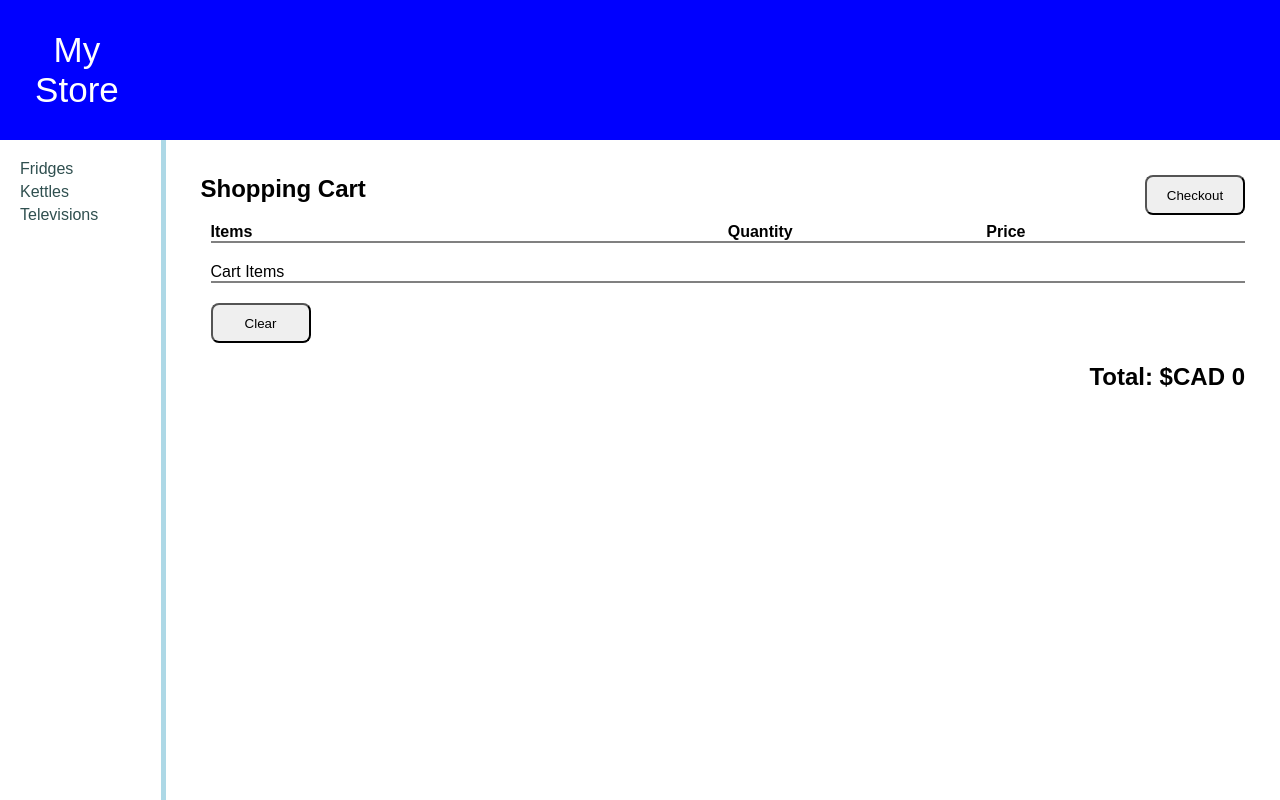
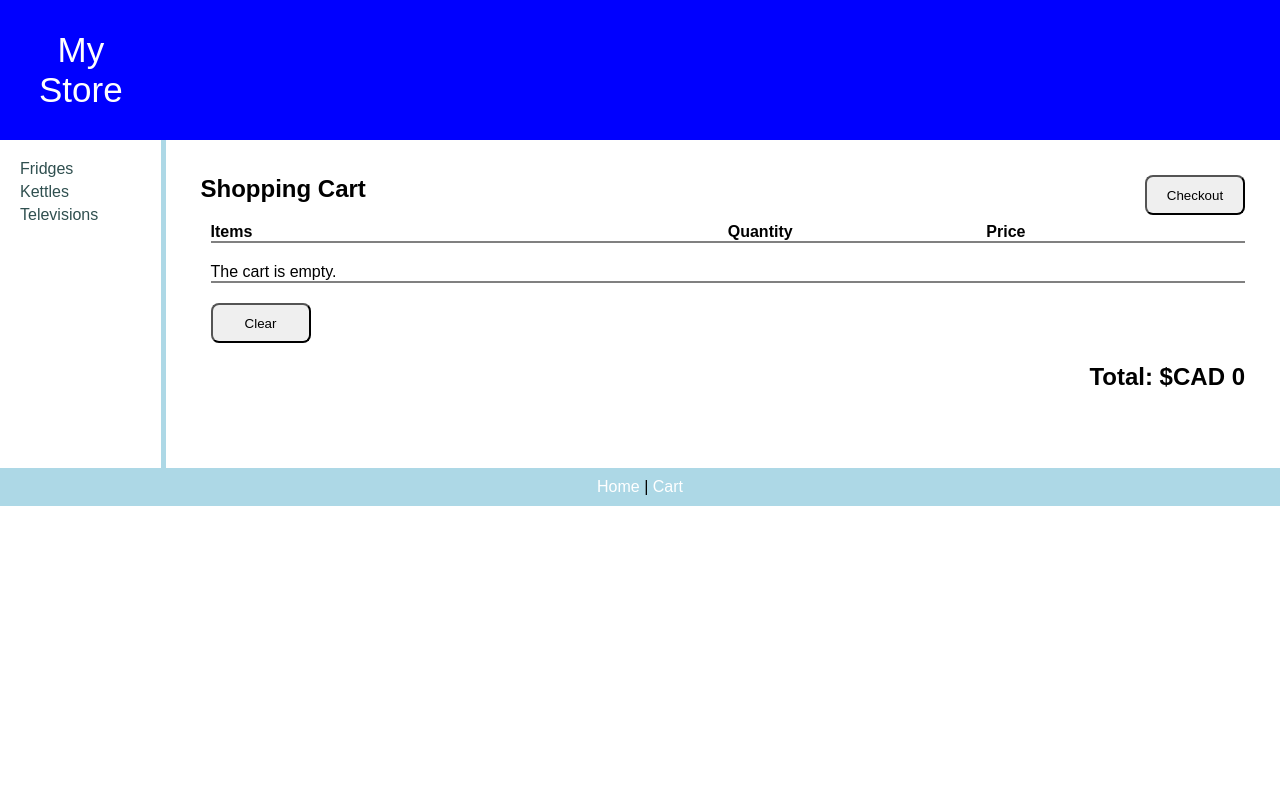
Before and after one commit to HMoein87/React-e-store, a React (Create React App) app: page /cart in a window 1280 px wide. Shown: the top 800 px of the page. Built offline with nearby package versions, Linux system fonts and the light colour scheme; data requests are answered from the project's data file.

Commit message:
implemented shopping cart and icons

```diff
--- a/src/App.css
+++ b/src/App.css
@@ -21,7 +21,7 @@ header {
     font-size: 35px;
     color: white;
     display: grid;
-    grid-template-columns: 0.1fr 0.1fr 1fr 0.1fr;
+    grid-template-columns: 0.1fr 1fr 0.1fr;
 }
 
 header a {
@@ -84,7 +84,7 @@ nav ul li:hover {
 main {
     flex: 0.9;
     padding: 15px;
-    min-height: 1600px;
+    /*min-height: 1600px;*/
 }
 
 /* Style the footer */
--- a/src/Components/CategoryProduct.js
+++ b/src/Components/CategoryProduct.js
@@ -20,8 +20,7 @@ const CategoryProduct = ({
         const navigate = useNavigate();
 
         //access to add product of cartContext
-        const cartContext = useContext(CartContext);
-        const { addProduct } = cartContext;
+        const { addProduct } = useContext(CartContext);;
 
         return (
             <>
--- /dev/null
+++ b/src/Components/Icons.js
@@ -0,0 +1,9 @@
+export const HomeIcon = ({width, onClick}) => <svg width={width} onClick={onClick} fill="currentColor" viewBox="0 0 20 20"><path d="M10.707 2.293a1 1 0 00-1.414 0l-7 7a1 1 0 001.414 1.414L4 10.414V17a1 1 0 001 1h2a1 1 0 001-1v-2a1 1 0 011-1h2a1 1 0 011 1v2a1 1 0 001 1h2a1 1 0 001-1v-6.586l.293.293a1 1 0 001.414-1.414l-7-7z"></path></svg>
+
+export const DownIcon = ({width, onClick}) => <svg width={width} onClick={onClick} fill="currentColor" viewBox="0 0 20 20"><path d="M10 18a8 8 0 100-16 8 8 0 000 16zM7 9a1 1 0 000 2h6a1 1 0 100-2H7z" clipRule="evenodd" fillRule="evenodd"></path></svg>
+
+export const UpIcon = ({width, onClick}) => <svg width={width} onClick={onClick}  fill="currentColor" viewBox="0 0 20 20"><path d="M10 18a8 8 0 100-16 8 8 0 000 16zm1-11a1 1 0 10-2 0v2H7a1 1 0 100 2h2v2a1 1 0 102 0v-2h2a1 1 0 100-2h-2V7z" clipRule="evenodd" fillRule="evenodd"></path></svg>
+
+export const CartIcon = ({width, onClick}) => <svg width={width} onClick={onClick}  fill="currentColor" viewBox="0 0 20 20"><path d="M3 1a1 1 0 000 2h1.22l.305 1.222a.997.997 0 00.01.042l1.358 5.43-.893.892C3.74 11.846 4.632 14 6.414 14H15a1 1 0 000-2H6.414l1-1H14a1 1 0 00.894-.553l3-6A1 1 0 0017 3H6.28l-.31-1.243A1 1 0 005 1H3zM16 16.5a1.5 1.5 0 11-3 0 1.5 1.5 0 013 0zM6.5 18a1.5 1.5 0 100-3 1.5 1.5 0 000 3z"></path></svg>
+
+export const TrashIcon = ({width, onClick}) => <svg width={width} onClick={onClick} fill="currentColor" viewBox="0 0 20 20"><path d="M9 2a1 1 0 00-.894.553L7.382 4H4a1 1 0 000 2v10a2 2 0 002 2h8a2 2 0 002-2V6a1 1 0 100-2h-3.382l-.724-1.447A1 1 0 0011 2H9zM7 8a1 1 0 012 0v6a1 1 0 11-2 0V8zm5-1a1 1 0 00-1 1v6a1 1 0 102 0V8a1 1 0 00-1-1z" clipRule="evenodd" fillRule="evenodd"></path></svg>
--- a/src/Components/ShoppingCart.js
+++ b/src/Components/ShoppingCart.js
@@ -1,13 +1,47 @@
-import React from 'react';
+import React, { useContext } from 'react';
+import { Link, useNavigate } from 'react-router-dom';
+import styled from 'styled-components';
 
-import styled from 'styled-components';
+import { CartContext } from '../contexts/cartContext';
+import { UpIcon, DownIcon, TrashIcon } from './Icons';
+
 
 //ShoppingCart componentS
 const ShoppingCart = () => {
+  const navigate = useNavigate();
+  const {getItems, clearCart, increaseQuantity, decreaseQuantity, removeProduct} = useContext(CartContext);
+
+  const renderCart = () => {
+    const cartItems = getItems();
+
+    if (cartItems.length > 0) {
+      return cartItems.map((i) => (
+        <React.Fragment key={i.id}>
+          <div>
+            <Link to={`/products/${i.id}`}>{i.title}</Link>
+          </div>
+
+          <CartQty>
+            {i.quantity}
+            <UpIcon width={20} onClick={() => increaseQuantity({id: i.id})} />
+            <DownIcon width={20} onClick={() => decreaseQuantity({id: i.id})} />
+            <TrashIcon width={20} onClick={() => removeProduct({id: i.id})} />
+          </CartQty>
+
+          <CartPrice>
+          &#36;CAD {i.price}
+          </CartPrice>
+        </React.Fragment>
+      ));
+    }
+    else {
+      return <div>The cart is empty.</div>
+    }
+  }
   return (
     <CartContainer>
       <CartTitle>Shopping Cart</CartTitle>
-      <CartButton>Checkout</CartButton>
+      <CartButton onClick={() => navigate('/checkout')}>Checkout</CartButton>
       <CartTable>
         <CartHeader>
           <h4>Items</h4>
@@ -17,11 +51,11 @@ const ShoppingCart = () => {
         <CartHeaderLine />
 
         <CartHeader>
-          Cart Items
+          {renderCart()}
         </CartHeader>
         <CartHeaderLine />
 
-        <CartButton>Clear</CartButton>
+        <CartButton onClick={() => clearCart()}>Clear</CartButton>
         <CartTotal>Total: &#36;CAD 0</CartTotal>
       </CartTable>
     </CartContainer>
@@ -71,3 +105,15 @@ const CartTotal = styled.h2`
     justify-self: end;
     padding-top: 20px;
 `;
+
+const CartQty = styled.h3`
+    font-size: 18px;
+    font-weight: bold;
+    display: grid;
+    grid-template-columns: 0.2fr 0.05fr 0.2fr 0.2fr;
+`;
+
+const CartPrice = styled.h3`
+    font-size: 20px;
+    font-weight: bold;
+`;
--- a/src/contexts/cartReducer.js
+++ b/src/contexts/cartReducer.js
@@ -1,6 +1,5 @@
 
 export const CartReducer = (state, action) => {
-    debugger;
     let index = -1;
 
     if (action.payload)
```
